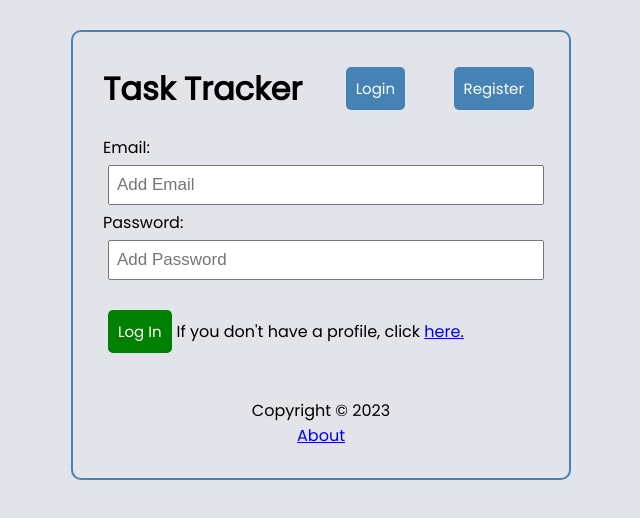
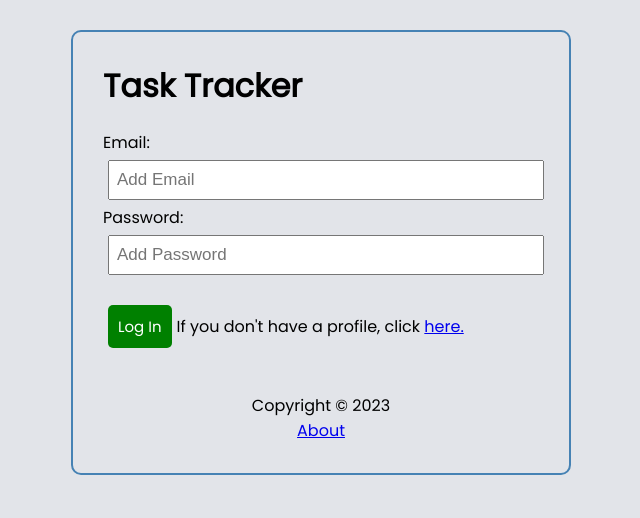
Before and after one commit to kalinsky-dev/TASK-TRACKER, a React (Create React App) app: page /login in a window 1280 px wide. Shown: the top 518 px of the page, without its empty margins (319-959 px from the left). Built offline with nearby package versions, Linux system fonts and the light colour scheme.

Commit message:
update visibility for Login and Register Buttons on the Header Component

```diff
--- a/src/components/Header.js
+++ b/src/components/Header.js
@@ -1,13 +1,15 @@
 import PropTypes from 'prop-types'
 import Button from './Button'
-import { Link } from 'react-router-dom'
+import { Link, useLocation } from 'react-router-dom'
 
 
 const Header = ({ title }) => {
+  const location = useLocation();
 
   const onClickBtn = (e) => {
     console.log(e);
   }
+
 
   return (
     <header className='header'>
@@ -18,16 +20,18 @@ const Header = ({ title }) => {
       <Link to="/create-task">
         <Button color='steelblue' text='Add' />
       </Link> */}
-      <Link to="/login">
-        <Button color='steelblue' text='Login' />
-      </Link>
-      <Link to="/register">
-        <Button color='steelblue' text='Register' />
-      </Link>
+      {(location.pathname !== '/login' && location.pathname !== '/register') &&
+        < Link to="/login">
+          <Button color='steelblue' text='Login' />
+        </Link>}
+      {(location.pathname !== '/login' && location.pathname !== '/register') &&
+        <Link to="/register">
+          <Button color='steelblue' text='Register' />
+        </Link>}
       {/* <Link to="/">
         <Button color='steelblue' text='Logout' />
       </Link> */}
-    </header>
+    </header >
   )
 }
 
--- a/src/components/Login.js
+++ b/src/components/Login.js
@@ -24,8 +24,6 @@ const Login = () => {
       })
   };
 
-
-
   return (
     <form className="add-form" onSubmit={onSubmit}>
       <div className="form-control">
```
